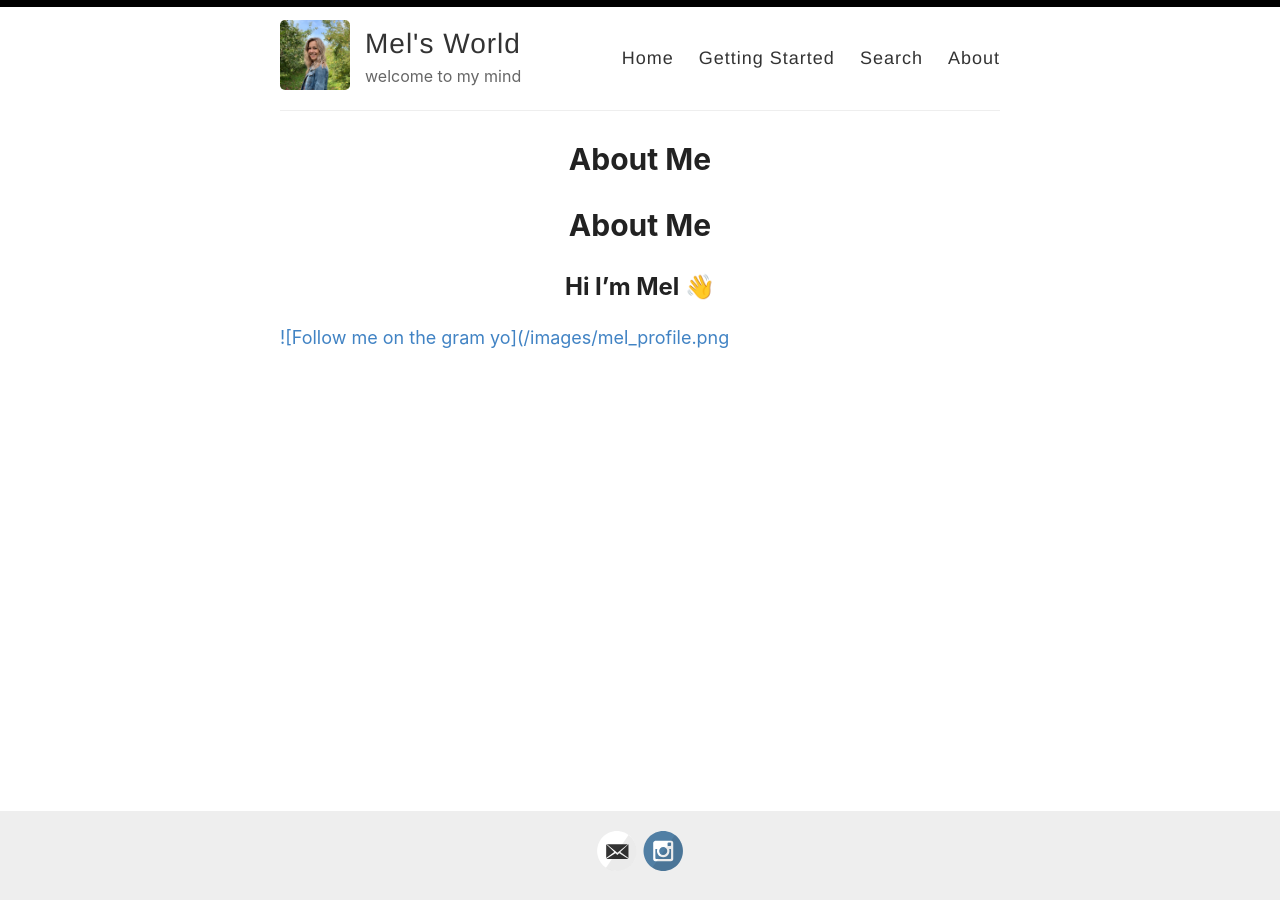
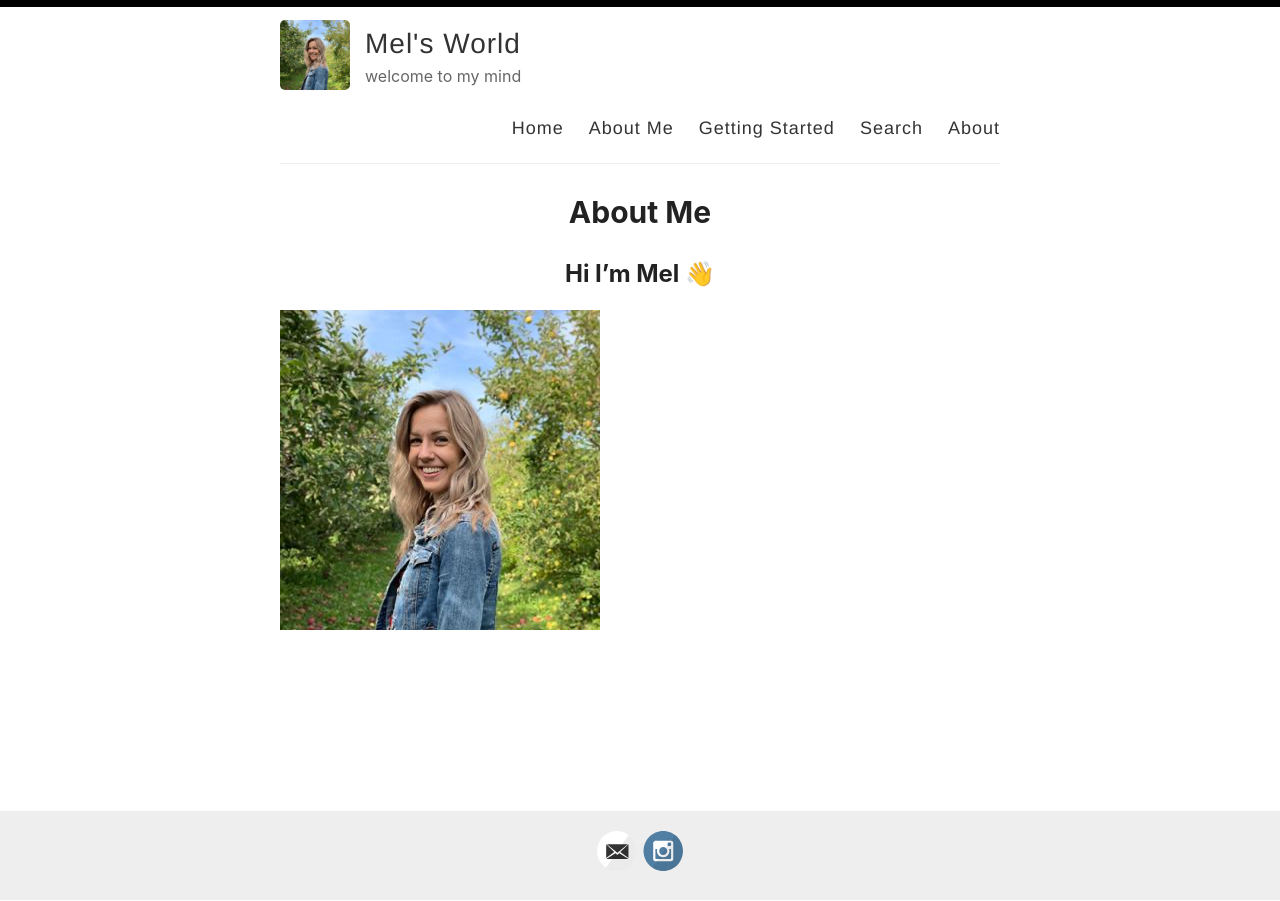
Before and after one commit to melly-c/blog, a Jekyll site: the page built from _pages/about-me.md, in a window 1280 px wide. Built offline with Jekyll 4.4.1, drawn with Linux system fonts in a browser that asks for light colours; part of the change alters nothing that is shown.

```diff
--- a/_config.yml
+++ b/_config.yml
@@ -25,7 +25,7 @@ footer-links:
   facebook:
   flickr:
   github:
-  instagram: instagram.com/mchallb
+  instagram: mchallb
   linkedin:
   pinterest:
   rss:
--- a/_layouts/default.html
+++ b/_layouts/default.html
@@ -28,6 +28,7 @@
 
             <nav>
               <a href="{{ site.baseurl }}/">Home</a>
+              <a href="{{ site.baseurl }}/about-me">About Me</a>
               <a href="{{ site.baseurl }}/getting-started">Getting Started</a>
               <a href="{{ site.baseurl }}/search">Search</a>
               <a href="{{ site.baseurl }}/about">About</a>
--- a/_pages/about-me.md
+++ b/_pages/about-me.md
@@ -4,6 +4,5 @@ title: About Me
 permalink: /about-me/
 ---
 
-# About Me
 ## Hi I'm Mel 👋
-[![Follow me on the gram yo](/images/mel_profile.png](https://instagram.com/mchallb)
+[![Follow me on the gram yo](/images/mel_profile.png)](https://instagram.com/mchallb)
```
